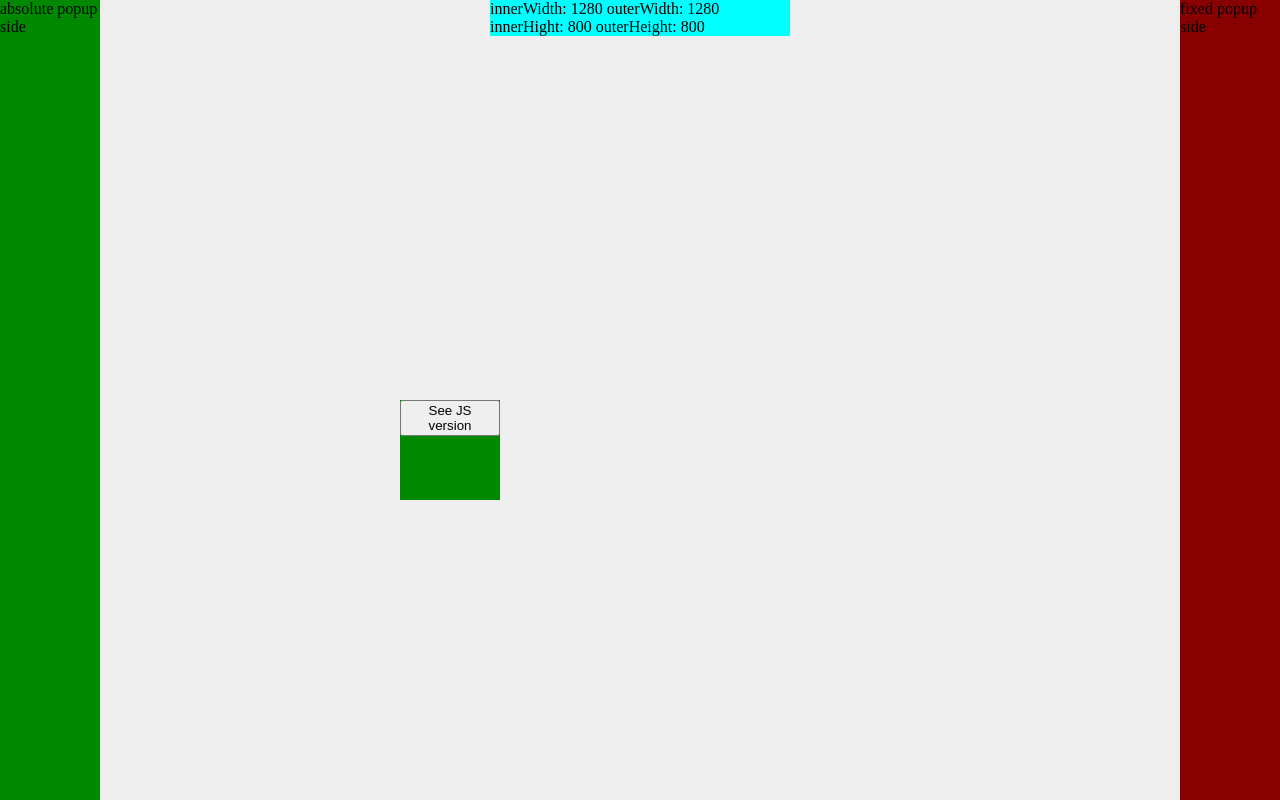
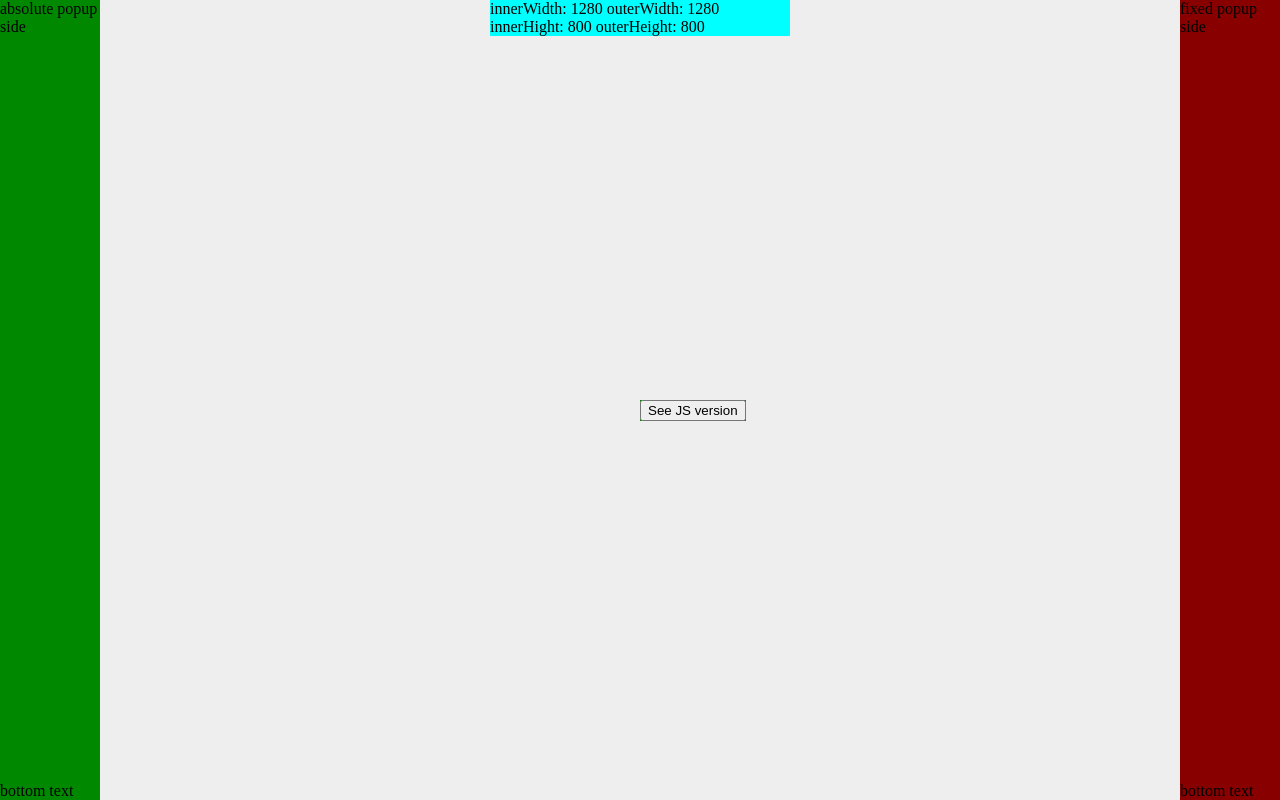
Before and after one commit to gaotter/viewporttester, an Angular app: page / in a window 1280 px wide. Built offline with nearby package versions, Linux system fonts and the light colour scheme.

Commit message:
set bottom tekst

```diff
--- a/src/app/viewportinfo/viewportinfo.component.css
+++ b/src/app/viewportinfo/viewportinfo.component.css
@@ -1,7 +1,3 @@
-div {
-    background-color: aqua;
-}
-
 .fitt-screen-css {
   margin: 0;
   width: 100%;
@@ -23,26 +19,30 @@ div {
 
 .fixed.top {
   right: 0;
-    top:0;
+  top: 0;
 }
 
 .fixed.bottom {
   right: 0;
-    bottom:0;
+  bottom: 0;
 }
 
 .fixed.sidebar {
   right: 0;
-    top:0;
+  top: 0;
   height: 100vh;
+}
+
+.bottom {
+    position: absolute;
+    bottom: 0;
 }
 
 .info {
   margin: auto;
   width: 300px;
+  background-color: aqua;
 }
-
-
 
 .absolute {
   position: fixed;
@@ -53,21 +53,23 @@ div {
 
 .absolute.top {
   left: 0;
-    top:0;
+  top: 0;
 }
 
 .absolute.bottom {
   left: 0;
-    bottom:0
+  bottom: 0
 }
 
 .absolute.sidebar {
   left: 0;
-    top:0;
+  top: 0;
   height: 100vh;
 }
 
 .absolute.midle {
   top: calc(100vh /2);
-    left: calc(100vh /2);
+  left: calc(100vw /2);
+  height: auto;
+  width: auto;
 }
--- a/src/app/viewportinfo/viewportinfo.component.html
+++ b/src/app/viewportinfo/viewportinfo.component.html
@@ -1,5 +1,5 @@
 <div *ngIf="showjs" class="fitt-screen-js" [ngStyle]="{ 'height.px': innerHeight, 'width.px': innerWidth }">
-  <div  class="absolute midle" >
+  <div class="absolute midle">
     <button (click)="onFittScreenJsClicked($event)">
       See css version
     </button>
@@ -18,14 +18,16 @@
   </div>
   <div class="fixed bottom">
     fixed popup bottom
+    <div class="bottom">bottom text</div>
   </div>
   <div class="absolute bottom">
     absolute popup bottom
+    <div class="bottom">bottom text</div>
   </div>
 
 </div>
 <div *ngIf="!showjs" class="fitt-screen-css">
-    <div  class="absolute midle" >
+  <div class="absolute midle">
     <button (click)="onFittScreenCssClicked($event)">
       See JS version
     </button>
@@ -34,9 +36,11 @@
     innerWidth: {{innerWidth }} outerWidth: {{outerWidth }} innerHight: {{innerHeight }} outerHeight: {{outerHeight }}
   </div>
   <div class="fixed sidebar">
-      fixed popup side
+    <div>fixed popup side</div>
+    <div class="bottom">bottom text</div>
   </div>
   <div class="absolute sidebar">
     absolute popup side
+    <div class="bottom">bottom text</div>
   </div>
 </div>
--- a/wwwroot/viewporttester/main.js
+++ b/wwwroot/viewporttester/main.js
@@ -135,7 +135,7 @@ var AppModule = /** @class */ (function () {
 /*! no static exports found */
 /***/ (function(module, exports) {
 
-module.exports = "div {\r\n    background-color: aqua;\r\n}\r\n\r\n.fitt-screen-css {\r\n    margin: 0;\r\n    width: 100%;\r\n    height: 100vh;\r\n    background-color: #eee;\r\n}\r\n\r\n.fitt-screen-js {\r\n    margin: 0;\r\n    background-color: #bbb;\r\n}\r\n\r\n.fixed {\r\n    position: fixed;\r\n    height: 100px;\r\n    width: 100px;\r\n    background-color: #880000;\r\n}\r\n\r\n.fixed.top {\r\n    right: 0;\r\n    top:0;\r\n}\r\n\r\n.fixed.bottom {\r\n    right: 0;\r\n    bottom:0;\r\n}\r\n\r\n.fixed.sidebar {\r\n    right: 0;\r\n    top:0;\r\n    height: 100vh;\r\n}\r\n\r\n.info {\r\n    margin: auto;\r\n    width: 300px;\r\n}\r\n\r\n.absolute {\r\n    position: fixed;\r\n    height: 100px;\r\n    width: 100px;\r\n    background-color: #008800;\r\n}\r\n\r\n.absolute.top {\r\n    left: 0;\r\n    top:0;\r\n}\r\n\r\n.absolute.bottom {\r\n    left: 0;\r\n    bottom:0\r\n}\r\n\r\n.absolute.sidebar {\r\n    left: 0;\r\n    top:0;\r\n    height: 100vh;\r\n}\r\n\r\n.absolute.midle {\r\n    top: calc(100vh /2);\r\n    left: calc(100vh /2);\r\n}"
+module.exports = ".fitt-screen-css {\r\n  margin: 0;\r\n  width: 100%;\r\n  height: 100vh;\r\n  background-color: #eee;\r\n}\r\n\r\n.fitt-screen-js {\r\n  margin: 0;\r\n  background-color: #bbb;\r\n}\r\n\r\n.fixed {\r\n  position: fixed;\r\n  height: 100px;\r\n  width: 100px;\r\n  background-color: #880000;\r\n}\r\n\r\n.fixed.top {\r\n  right: 0;\r\n  top: 0;\r\n}\r\n\r\n.fixed.bottom {\r\n  right: 0;\r\n  bottom: 0;\r\n}\r\n\r\n.fixed.sidebar {\r\n  right: 0;\r\n  top: 0;\r\n  height: 100vh;\r\n}\r\n\r\n.bottom {\r\n    position: absolute;\r\n    bottom: 0;\r\n}\r\n\r\n.info {\r\n  margin: auto;\r\n  width: 300px;\r\n  background-color: aqua;\r\n}\r\n\r\n.absolute {\r\n  position: fixed;\r\n  height: 100px;\r\n  width: 100px;\r\n  background-color: #008800;\r\n}\r\n\r\n.absolute.top {\r\n  left: 0;\r\n  top: 0;\r\n}\r\n\r\n.absolute.bottom {\r\n  left: 0;\r\n  bottom: 0\r\n}\r\n\r\n.absolute.sidebar {\r\n  left: 0;\r\n  top: 0;\r\n  height: 100vh;\r\n}\r\n\r\n.absolute.midle {\r\n  top: calc(100vh /2);\r\n  left: calc(100vw /2);\r\n  height: auto;\r\n  width: auto;\r\n}\r\n"
 
 /***/ }),
 
@@ -146,7 +146,7 @@ module.exports = "div {\r\n    background-color: aqua;\r\n}\r\n\r\n.fitt-screen-
 /*! no static exports found */
 /***/ (function(module, exports) {
 
-module.exports = "<div *ngIf=\"showjs\" class=\"fitt-screen-js\" [ngStyle]=\"{ 'height.px': innerHeight, 'width.px': innerWidth }\">\n  <div  class=\"absolute midle\" >\n    <button (click)=\"onFittScreenJsClicked($event)\">\n      See css version\n    </button>\n    <button (click)=\"setSizeVaules($event)\">\n      Re calc size\n    </button>\n  </div>\n  <div class=\"info\">\n    innerWidth: {{innerWidth }} outerWidth: {{outerWidth }} innerHight: {{innerHeight }} outerHeight: {{outerHeight }}\n  </div>\n  <div class=\"fixed top\">\n    fixed popup top\n  </div>\n  <div class=\"absolute top\">\n    absolute popup top\n  </div>\n  <div class=\"fixed bottom\">\n    fixed popup bottom\n  </div>\n  <div class=\"absolute bottom\">\n    absolute popup bottom\n  </div>\n  \n</div>\n<div *ngIf=\"!showjs\" class=\"fitt-screen-css\">\n    <div  class=\"absolute midle\" >\n  <button (click)=\"onFittScreenCssClicked($event)\">\n    See JS version\n  </button>\n  </div>\n  <div class=\"info\">\n    innerWidth: {{innerWidth }} outerWidth: {{outerWidth }} innerHight: {{innerHeight }} outerHeight: {{outerHeight }}\n  </div>\n  <div class=\"fixed sidebar\">\n      fixed popup side\n    </div>\n    <div class=\"absolute sidebar\">\n      absolute popup side\n    </div>\n</div>\n"
+module.exports = "<div *ngIf=\"showjs\" class=\"fitt-screen-js\" [ngStyle]=\"{ 'height.px': innerHeight, 'width.px': innerWidth }\">\n  <div class=\"absolute midle\">\n    <button (click)=\"onFittScreenJsClicked($event)\">\n      See css version\n    </button>\n    <button (click)=\"setSizeVaules($event)\">\n      Re calc size\n    </button>\n  </div>\n  <div class=\"info\">\n    innerWidth: {{innerWidth }} outerWidth: {{outerWidth }} innerHight: {{innerHeight }} outerHeight: {{outerHeight }}\n  </div>\n  <div class=\"fixed top\">\n    fixed popup top\n  </div>\n  <div class=\"absolute top\">\n    absolute popup top\n  </div>\n  <div class=\"fixed bottom\">\n    fixed popup bottom\n    <div class=\"bottom\">bottom text</div>\n  </div>\n  <div class=\"absolute bottom\">\n    absolute popup bottom\n    <div class=\"bottom\">bottom text</div>\n  </div>\n\n</div>\n<div *ngIf=\"!showjs\" class=\"fitt-screen-css\">\n  <div class=\"absolute midle\">\n    <button (click)=\"onFittScreenCssClicked($event)\">\n      See JS version\n    </button>\n  </div>\n  <div class=\"info\">\n    innerWidth: {{innerWidth }} outerWidth: {{outerWidth }} innerHight: {{innerHeight }} outerHeight: {{outerHeight }}\n  </div>\n  <div class=\"fixed sidebar\">\n    <div>fixed popup side</div>\n    <div class=\"bottom\">bottom text</div>\n  </div>\n  <div class=\"absolute sidebar\">\n    absolute popup side\n    <div class=\"bottom\">bottom text</div>\n  </div>\n</div>\n"
 
 /***/ }),
 
```
Also changed, not shown: 10 other files (tests, documents, lock files or other folders). Lines whose indentation alone changed are shown as unchanged.
